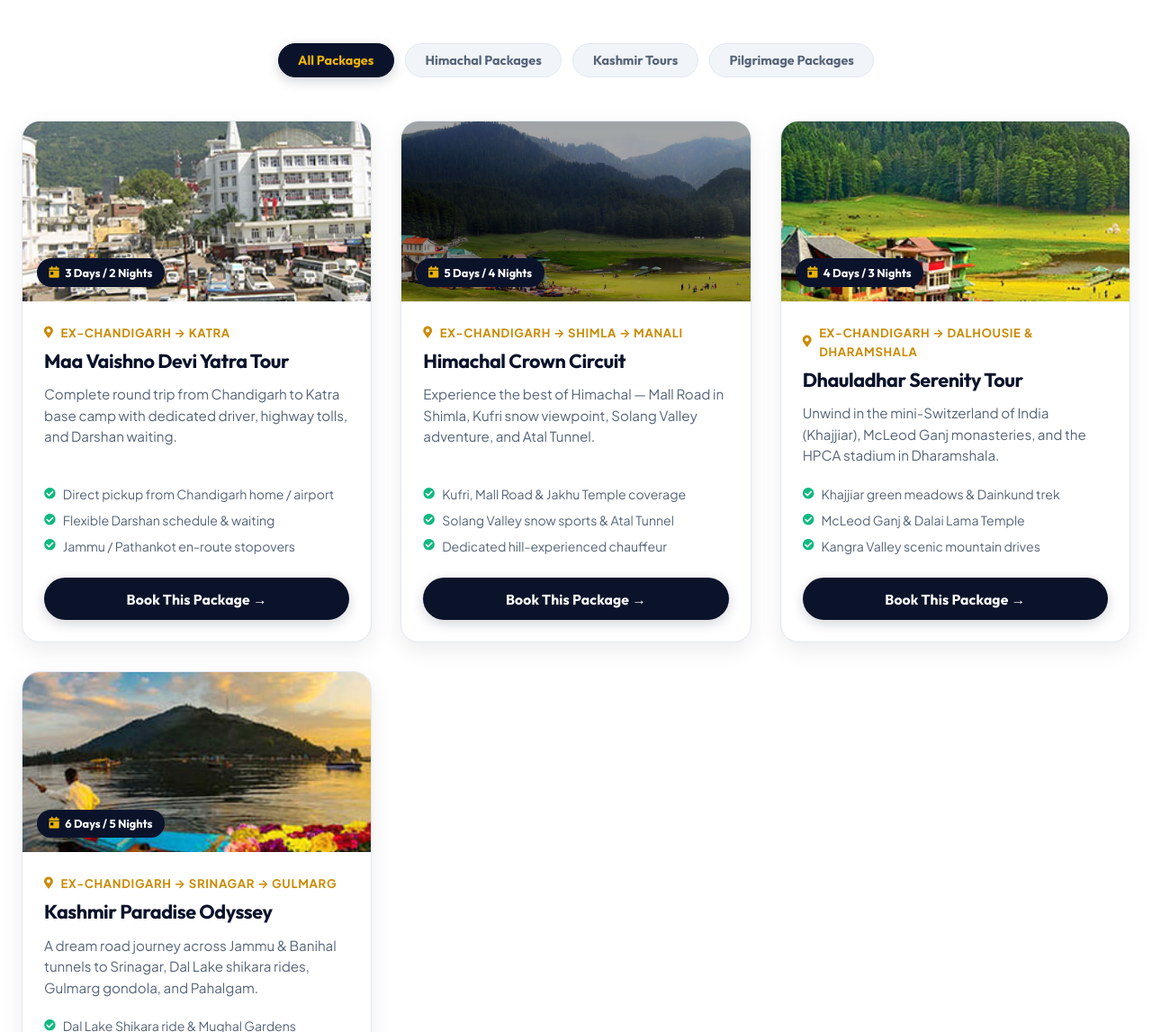
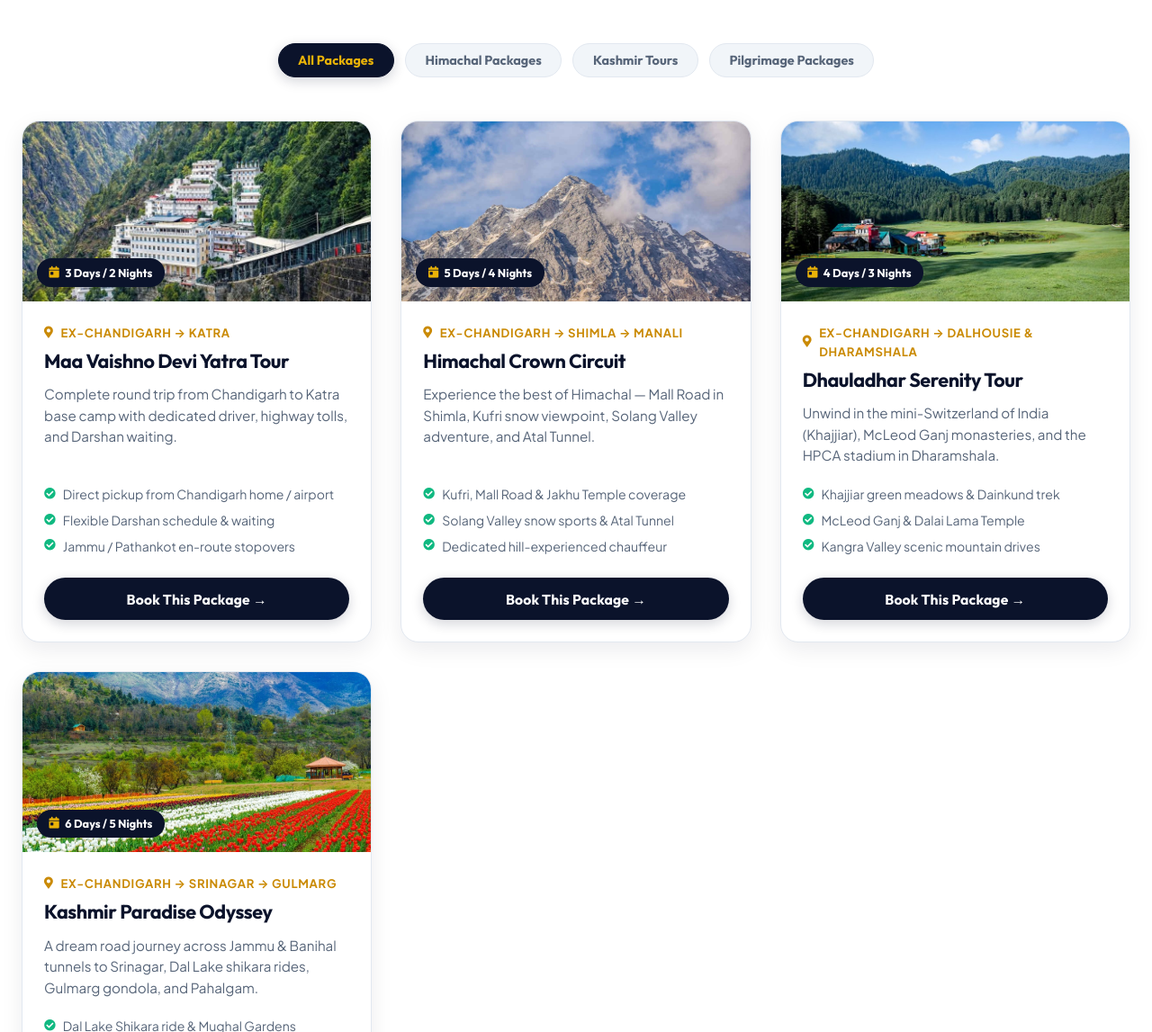
Before and after one commit to avnii-jain/viprides, a plain HTML site: page index.html in a window 1280 px wide. Shown: the part 8300-9447 px from the top of the page at 90% size. Drawn offline with Linux system fonts and the light colour scheme.

Commit message:
Update Journeys Designed Around You tour package cards with authentic destination photography

```diff
--- a/index.html
+++ b/index.html
@@ -903,7 +903,7 @@
         <!-- Package 1: Katra & Vaishno Devi -->
         <div class="package-card" data-category="pilgrimage">
           <div class="package-card-header">
-            <img src="assets/img/section/katra.jpg" alt="Chandigarh to Katra Tour Package" loading="lazy">
+            <img src="assets/img/packages/katra-package.jpg" alt="Chandigarh to Katra Tour Package" loading="lazy">
             <span class="package-duration-tag"><i class="fas fa-calendar-day"></i> 3 Days / 2 Nights</span>
           </div>
           <div class="package-card-body">
@@ -928,7 +928,7 @@
         <!-- Package 2: Shimla & Manali Himachal Highlights -->
         <div class="package-card" data-category="himachal">
           <div class="package-card-header">
-            <img src="assets/img/slider/1.jpg" alt="Shimla Manali Tour Package from Chandigarh" loading="lazy">
+            <img src="assets/img/packages/himachal-package.jpg" alt="Shimla Manali Tour Package from Chandigarh" loading="lazy">
             <span class="package-duration-tag"><i class="fas fa-calendar-day"></i> 5 Days / 4 Nights</span>
           </div>
           <div class="package-card-body">
@@ -954,7 +954,7 @@
         <!-- Package 3: Dalhousie & Dharamshala -->
         <div class="package-card" data-category="himachal">
           <div class="package-card-header">
-            <img src="assets/img/section/dalho.jpg" alt="Dalhousie Dharamshala Package" loading="lazy">
+            <img src="assets/img/packages/dalhousie-package.jpg" alt="Dalhousie Dharamshala Package" loading="lazy">
             <span class="package-duration-tag"><i class="fas fa-calendar-day"></i> 4 Days / 3 Nights</span>
           </div>
           <div class="package-card-body">
@@ -980,7 +980,7 @@
         <!-- Package 4: Kashmir Heaven on Earth -->
         <div class="package-card" data-category="kashmir">
           <div class="package-card-header">
-            <img src="assets/img/section/kashmir.jpg" alt="Kashmir Tour Package from Chandigarh" loading="lazy">
+            <img src="assets/img/packages/kashmir-package.jpg" alt="Kashmir Tour Package from Chandigarh" loading="lazy">
             <span class="package-duration-tag"><i class="fas fa-calendar-day"></i> 6 Days / 5 Nights</span>
           </div>
           <div class="package-card-body">
```
Also changed, not shown: assets/img/packages/dalhousie-package.jpg (added), assets/img/packages/himachal-package.jpg (added), assets/img/packages/kashmir-package.jpg (added), assets/img/packages/katra-package.jpg (added).
